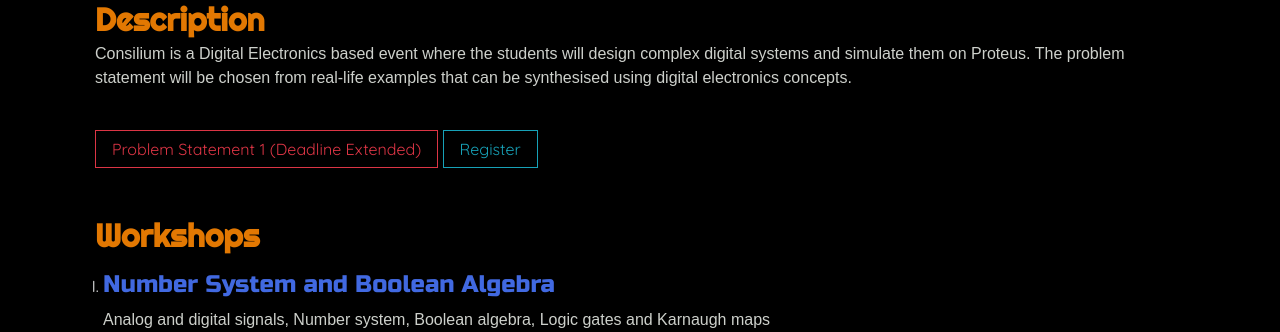
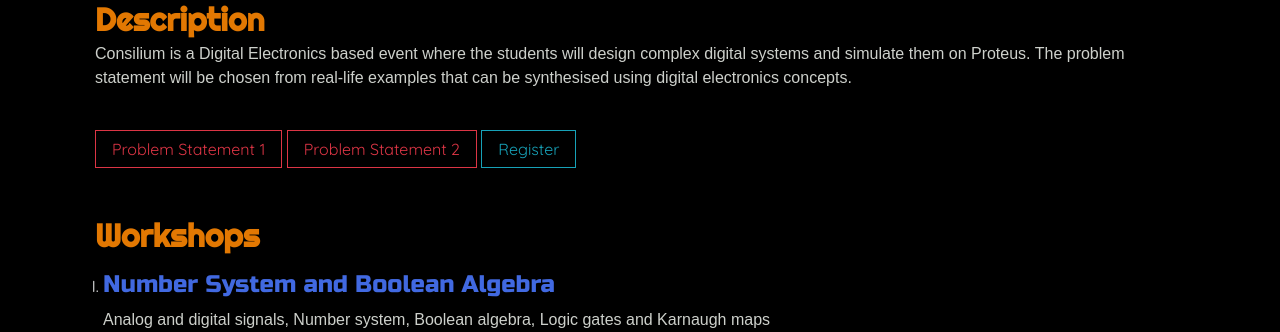
Before and after one commit to Prastuti-IIT-BHU/prastuti, a Django app: template templates/events/consilium.html in a window 1280 px wide. Shown: the part 780-1112 px from the top of the page. Run offline with Django 3.2, Linux system fonts and the light colour scheme; the template is opened without the code that fills it, so the values that code supplies are empty; some libraries are stand-ins or nearby versions; some web fonts are replaced.

Commit message:
Update consilium.html

```diff
--- a/templates/events/consilium.html
+++ b/templates/events/consilium.html
@@ -34,7 +34,9 @@
             electronics concepts.
         </p>
         <span><a class="btn btn-outline-danger btn-md mt-4 px-3 rounded-0 no-btn-shadow " data-tilt target="_blank"
-          href="https://drive.google.com/file/d/1avF4mN4nmEN42M1ur909yj6iiBENSdvM/view?usp=sharing">Problem Statement 1 (Deadline Extended)</a></span>
+          href="https://drive.google.com/file/d/1avF4mN4nmEN42M1ur909yj6iiBENSdvM/view?usp=sharing">Problem Statement 1</a></span>
+        <span><a class="btn btn-outline-danger btn-md mt-4 px-3 rounded-0 no-btn-shadow " data-tilt target="_blank"
+          href="https://drive.google.com/file/d/1vg1Mniz9XtmkO1yGjbtsA9LtbtQt0oIo/view?usp=sharing">Problem Statement 2</a></span>
 
         <span><a class="btn btn-outline-info btn-md mt-4 px-3 rounded-0 no-btn-shadow"
           href="{% url 'event_registration:register' 'Consilium' %}">
```
